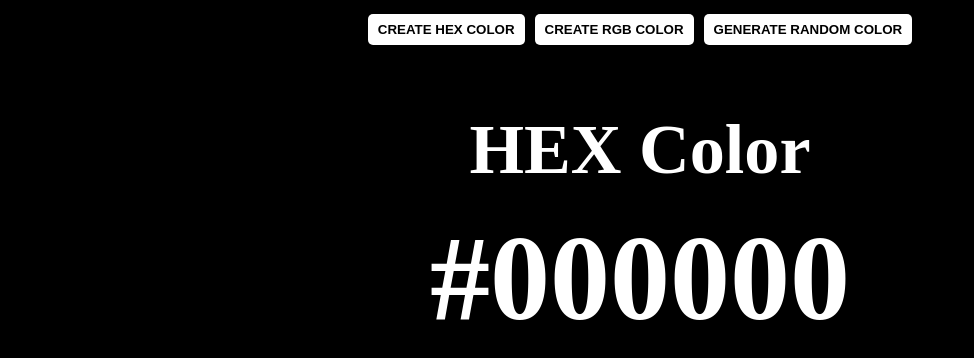
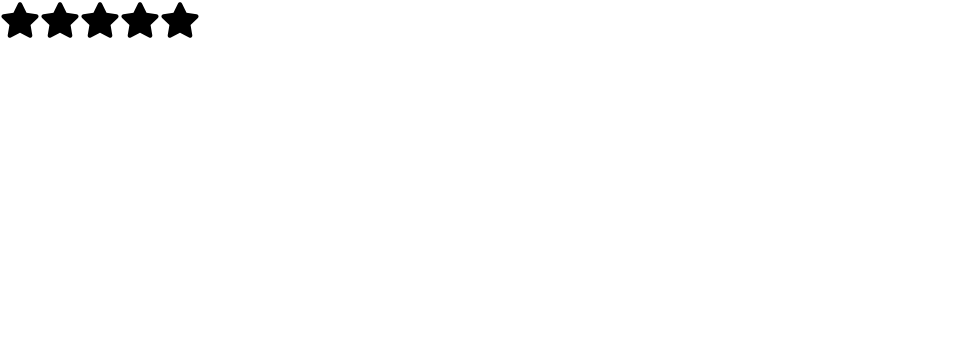
Before and after one commit to RajuRk/projects, a React (Vite) app: page / in a window 1280 px wide. Shown: the top 358 px of the page, without its empty margins (0-974 px from the left). Built offline with nearby package versions, Linux system fonts and the light colour scheme.

Commit message:
star rating

```diff
--- a/package.json
+++ b/package.json
@@ -11,7 +11,8 @@
   },
   "dependencies": {
     "react": "^18.2.0",
-    "react-dom": "^18.2.0"
+    "react-dom": "^18.2.0",
+    "react-icons": "^4.12.0"
   },
   "devDependencies": {
     "@types/react": "^18.2.43",
--- a/src/App.jsx
+++ b/src/App.jsx
@@ -1,13 +1,15 @@
 import React from 'react'
 import Accordion from './components/accordion';
 import RandomColor from './components/random-color';
+import StarRating from './components/star-rating';
 
 function App() {
 
   return (
     <>
       {/* <Accordion/> */}
-      <RandomColor/>
+      {/* <RandomColor/> */}
+      <StarRating/>
     </>
   )
 }
--- /dev/null
+++ b/src/components/star-rating/index.jsx
@@ -0,0 +1,41 @@
+import React,{useState} from 'react';
+import { FaStar } from 'react-icons/fa';
+import './style.css';
+
+export default function index({noOfStarts = 5}) {
+
+  const [rating, setRating] = useState(0);
+  const [hover, setHover] = useState(0);
+
+  const handleClick = (getCurrentIndex) => {
+    setRating(getCurrentIndex);
+  }
+
+  const handleMouseEnter = (getCurrentIndex) => {
+    setHover(getCurrentIndex);
+  }
+
+  const handleMouseLeave = () => {
+    setHover(rating);
+  }
+
+  return (
+    <div className="star-rating">
+      {
+        [...Array(noOfStarts)].map((_, index) => {
+            index += 1;
+            return(
+                <FaStar
+                  className={index <= (hover || rating) ? "active" : "inactive"}
+                  key={index}
+                  onClick={() => handleClick(index)}
+                  onMouseMove={() => handleMouseEnter(index)}
+                  onMouseLeave={() => handleMouseLeave()}
+                  size={40}
+                />
+            )
+        })
+      }
+    </div>
+  )
+}
--- /dev/null
+++ b/src/components/star-rating/style.css
@@ -0,0 +1,7 @@
+.active {
+  color: #fff700;
+}
+
+.inactive {
+  color: #000000;
+}
```
Also changed, not shown: 1 other file (tests, documents, lock files or other folders).
